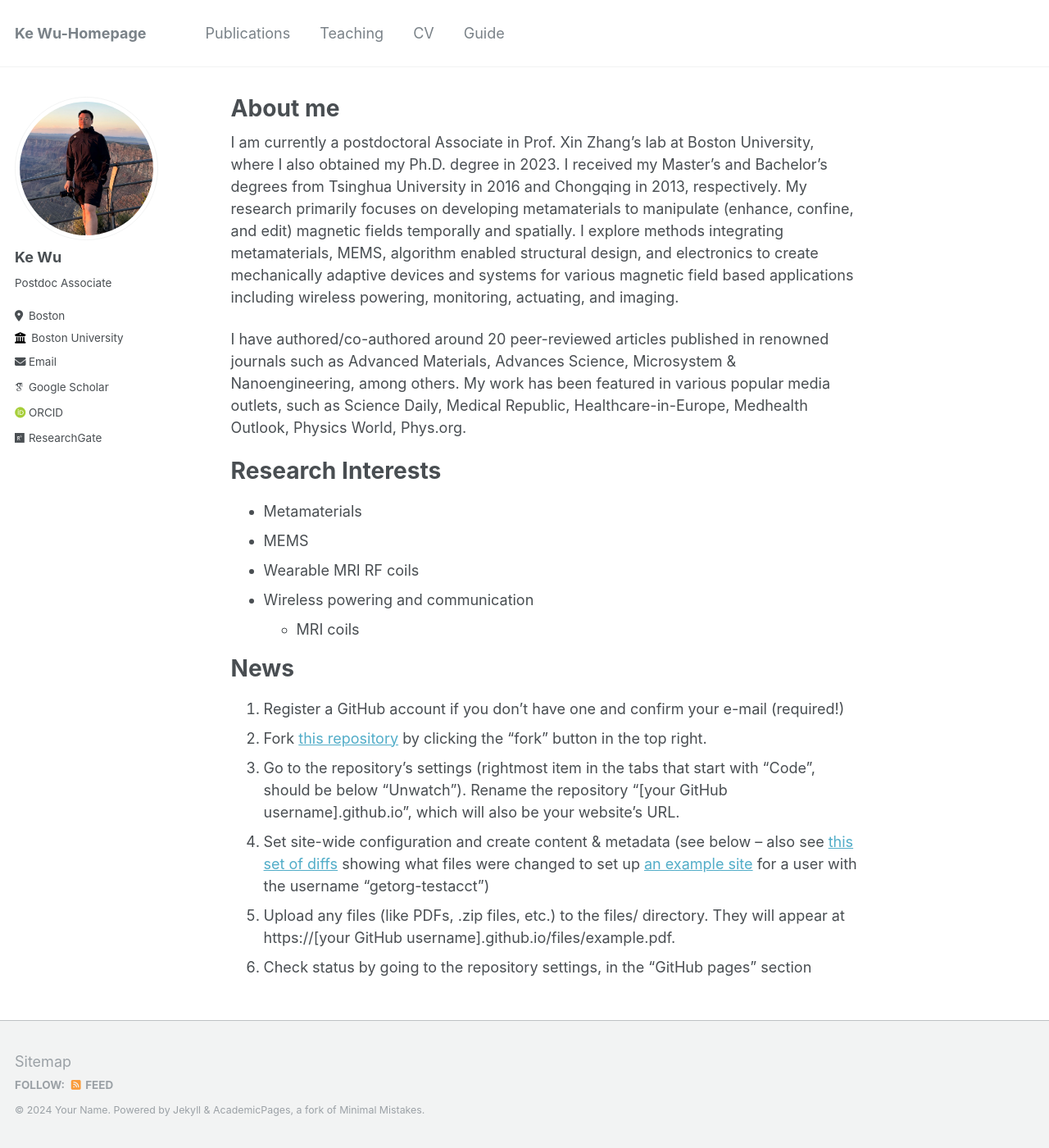
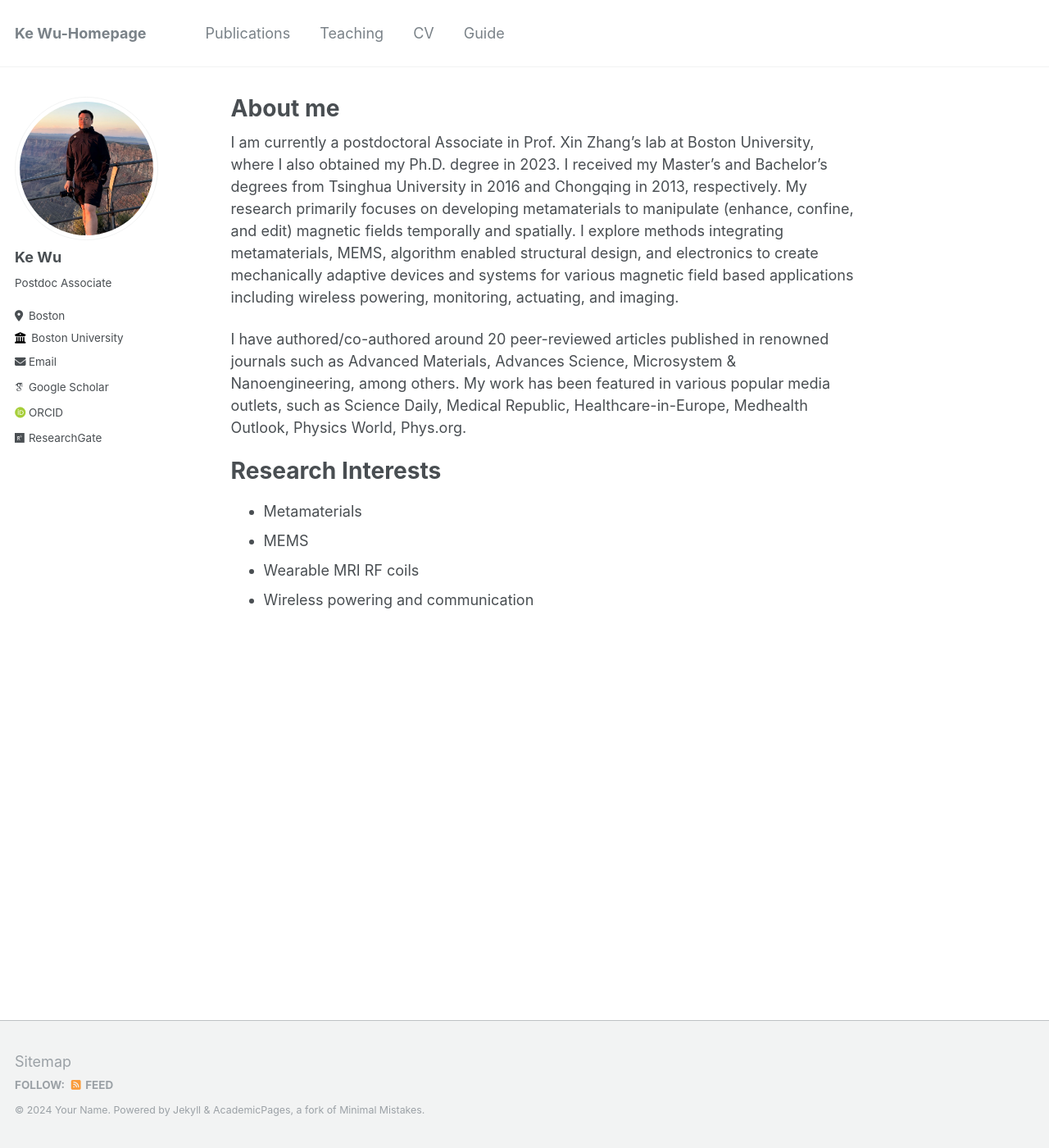
Before and after one commit to wuke0305/wuke0305.github.io, a Jekyll site: the page built from _pages/about.md, in a window 1280 px wide and 1400 px high. Shown: the whole window at 82% size. Built offline with Jekyll 4.4.1, drawn with Linux system fonts in a browser that asks for light colours; some web fonts are replaced.

Commit message:
Update about.md

```diff
--- a/_pages/about.md
+++ b/_pages/about.md
@@ -16,14 +16,3 @@
 * MEMS
 * Wearable MRI RF coils
 * Wireless powering and communication
-  * MRI coils
-
-
-News
-======
-1. Register a GitHub account if you don't have one and confirm your e-mail (required!)
-1. Fork [this repository](https://github.com/academicpages/academicpages.github.io) by clicking the "fork" button in the top right.
-1. Go to the repository's settings (rightmost item in the tabs that start with "Code", should be below "Unwatch"). Rename the repository "[your GitHub username].github.io", which will also be your website's URL.
-1. Set site-wide configuration and create content & metadata (see below -- also see [this set of diffs](http://archive.is/3TPas) showing what files were changed to set up [an example site](https://getorg-testacct.github.io) for a user with the username "getorg-testacct")
-1. Upload any files (like PDFs, .zip files, etc.) to the files/ directory. They will appear at https://[your GitHub username].github.io/files/example.pdf.
-1. Check status by going to the repository settings, in the "GitHub pages" section
```
